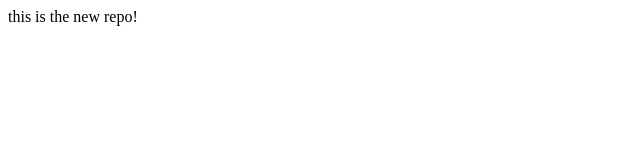
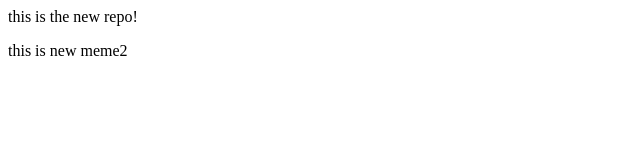
Before and after one commit to RevHeadGuy/merepo, a plain HTML site: page index.html in a window 1280 px wide. Shown: the whole page, without its empty margins (0-640 px from the left). Drawn offline with Linux system fonts and the light colour scheme.

Commit message:
add meme2

```diff
--- a/index.html
+++ b/index.html
@@ -1 +1,2 @@
 <p>this is the new repo!</p>
+<p>this is new meme2</p>
```
